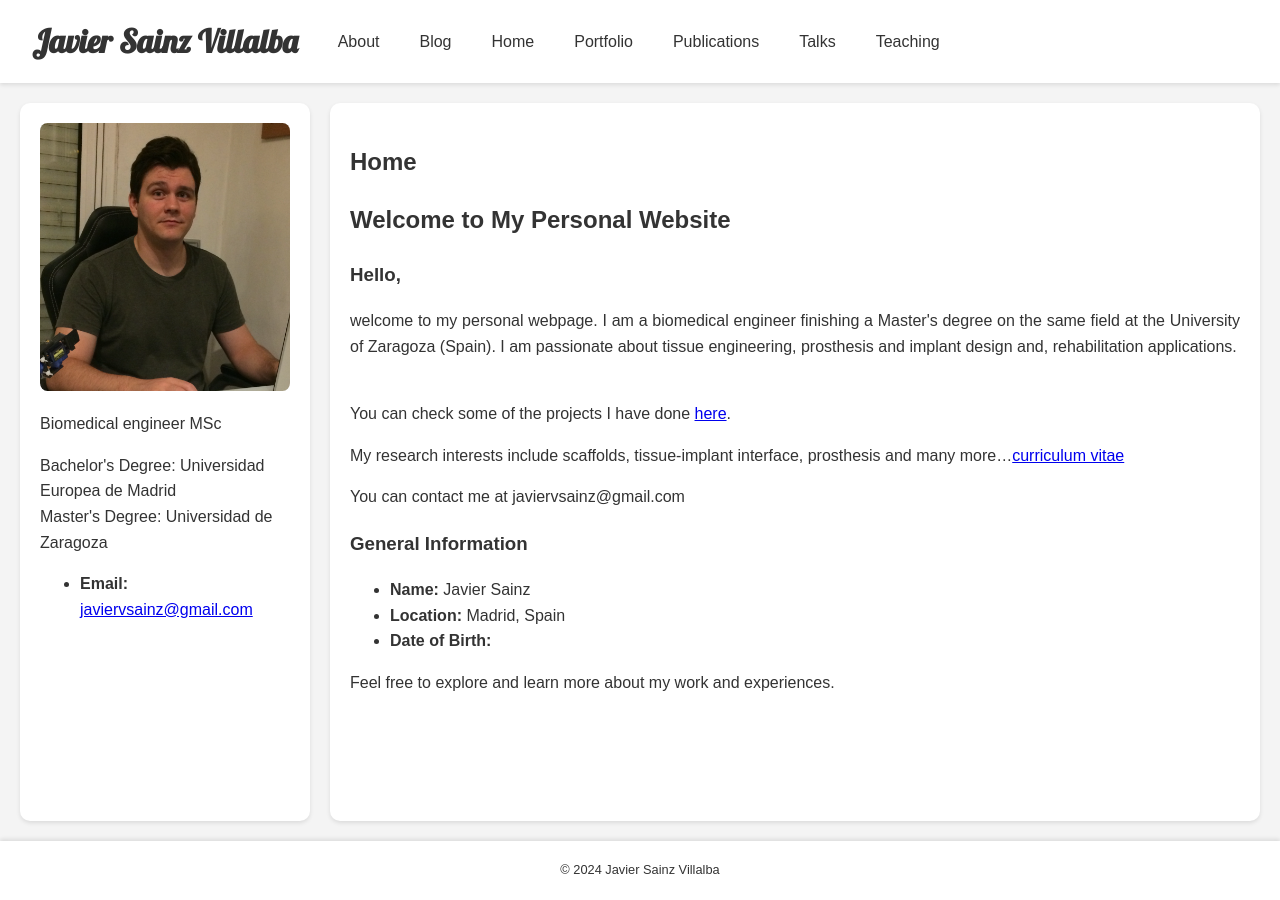
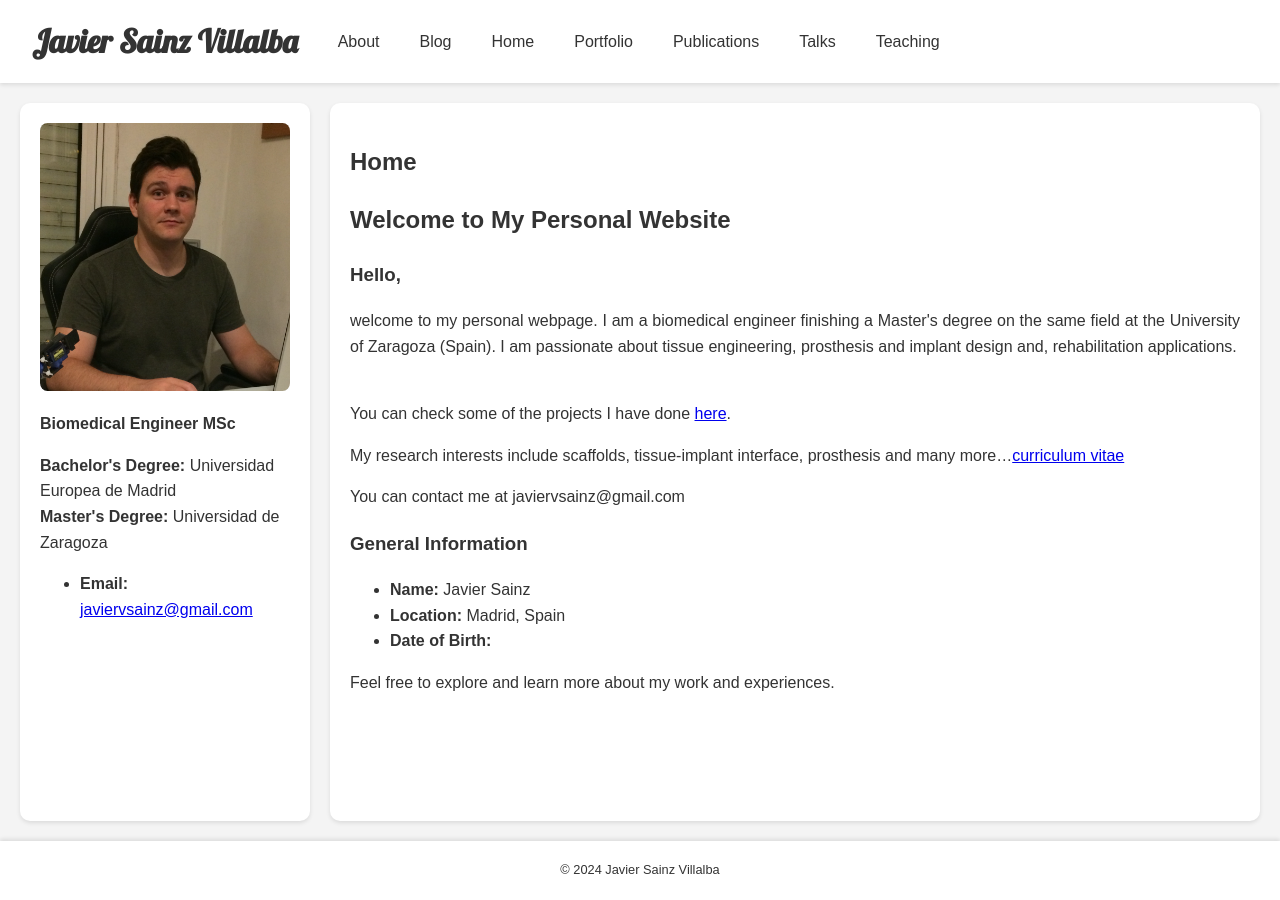
Before and after one commit to javiersainzvillalba/javiersainzvillalba.github.io, a Jekyll site: the page built from index.md, in a window 1280 px wide. Built offline with Jekyll 4.4.1, drawn with Linux system fonts in a browser that asks for light colours; some of the changed lines change nothing that is shown.

Commit message:
Update sidebar.html

```diff
--- a/_includes/sidebar.html
+++ b/_includes/sidebar.html
@@ -1,9 +1,9 @@
 <div class="sidebar">
   <img src="{{ '/assets/images/usuario.png' | relative_url }}" alt="Your Photo">
   <h2>{{ site.sidebar.name }}</h2>
-  <p>{{ site.description }}</p>
-  <p>Bachelor's Degree: Universidad Europea de Madrid<br>
-     Master's Degree: Universidad de Zaragoza</p>
+  <p><strong>Biomedical Engineer MSc</strong></p>
+  <p><strong>Bachelor's Degree:</strong> Universidad Europea de Madrid<br>
+     <strong>Master's Degree:</strong> Universidad de Zaragoza</p>
   <ul>
     <li><strong>Email:</strong> <a href="mailto:{{ site.email }}">{{ site.email }}</a></li>
     {% for link in site.sidebar.links %}
```
